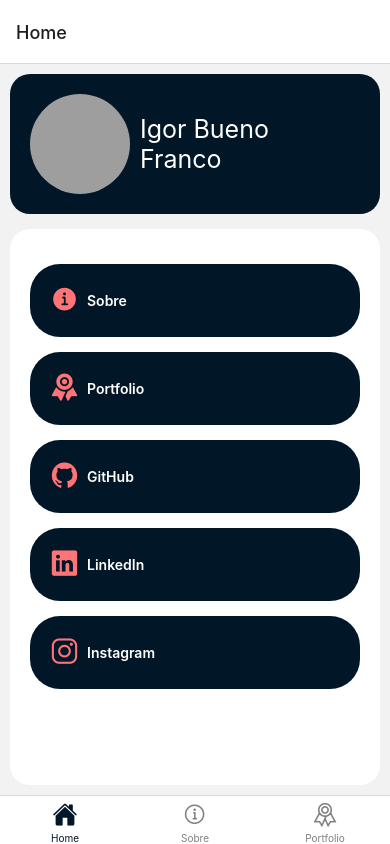
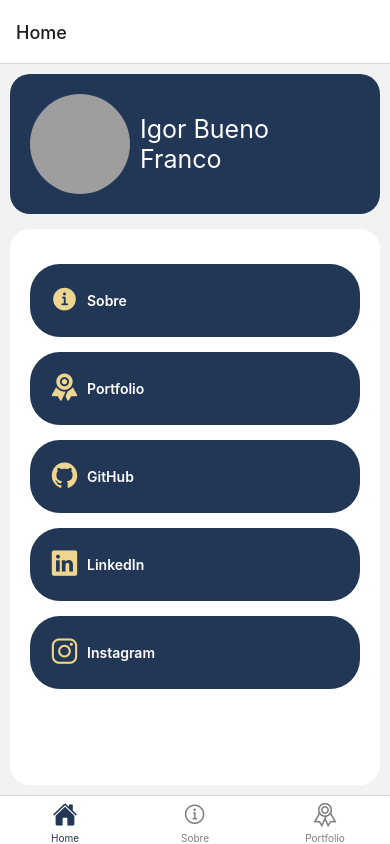
Before and after one commit to igBFranco/app_portfolio, a React Native app: screen /Home in a window 390 px wide. Built offline with nearby package versions, Linux system fonts and the light colour scheme; grey boxes are pictures that could not be loaded.

Commit message:
Arrumando Layout

```diff
--- a/App.js
+++ b/App.js
@@ -39,7 +39,7 @@ function App() {
             // You can return any component that you like here!
             return <Ionicons name={iconName} size={size} color={color} />;
           },
-          tabBarActiveTintColor: '#011627',
+          tabBarActiveTintColor: '#223656',
           tabBarInactiveTintColor: 'gray',
         })}
       >
--- a/HomeScreen.js
+++ b/HomeScreen.js
@@ -13,23 +13,23 @@ export default function HomeScreen({ navigation }) {
         <ScrollView bounces='false' contentContainerStyle={{padding:20}} style={styles.container}>
             <View>
               <TouchableOpacity onPress={()=>navigation.navigate('Sobre')} style={styles.btnNavigation}>
-                <Ionicons name="ios-information-circle" size={29} color='#ff7477'></Ionicons>
+                <Ionicons name="ios-information-circle" size={29} color='#EED590'></Ionicons>
                 <Text style={{color:'white', margin:8, fontWeight:'600'}}>Sobre</Text>
               </TouchableOpacity>
               <TouchableOpacity onPress={ ()=>navigation.navigate('Portfolio')} style={styles.btnNavigation}>
-                <Ionicons name="ios-ribbon" size={29} color='#ff7477'></Ionicons>
+                <Ionicons name="ios-ribbon" size={29} color='#EED590'></Ionicons>
                 <Text style={{color:'white', margin:8, fontWeight:'600'}}>Portfolio</Text>
               </TouchableOpacity>
               <TouchableOpacity onPress={ ()=>{ Linking.openURL('https://github.com/igBFranco')}} style={styles.btnNavigation}>
-                <Ionicons name="logo-github" size={29} color='#ff7477'></Ionicons>
+                <Ionicons name="logo-github" size={29} color='#EED590'></Ionicons>
                 <Text style={{color:'white', margin:8, fontWeight:'600'}}>GitHub</Text>
               </TouchableOpacity>
               <TouchableOpacity onPress={ ()=>{ Linking.openURL('https://www.linkedin.com/in/igorbuenofranco/')}} style={styles.btnNavigation}>
-                <Ionicons name="logo-linkedin" size={29} color='#ff7477'></Ionicons>
+                <Ionicons name="logo-linkedin" size={29} color='#EED590'></Ionicons>
                 <Text style={{color:'white', margin:8, fontWeight:'600'}}>LinkedIn</Text>
               </TouchableOpacity>
               <TouchableOpacity onPress={ ()=>{ Linking.openURL('https://www.instagram.com/igorbfranco/')}} style={styles.btnNavigation}>
-                <Ionicons name="logo-instagram" size={29} color='#ff7477'></Ionicons>
+                <Ionicons name="logo-instagram" size={29} color='#EED590'></Ionicons>
                 <Text style={{color:'white', margin:8, fontWeight:'600'}}>Instagram</Text>
               </TouchableOpacity>
             </View>
@@ -45,7 +45,7 @@ export default function HomeScreen({ navigation }) {
       borderRadius:20
     },
     containerHome:{
-      backgroundColor:'#011627',
+      backgroundColor:'#223656',
       borderRadius:20,
       flexDirection:'row',
       alignItems:'center',
@@ -67,14 +67,14 @@ export default function HomeScreen({ navigation }) {
       fontWeight:'400',
     },
     btnNavigation:{
-      backgroundColor:'#011627',
+      backgroundColor:'#223656',
       padding:20,
       marginTop:15,
       flexDirection:'row',
       borderRadius:30,
     },
     btnSite:{
-      backgroundColor:'#011627',
+      backgroundColor:'#223656',
       padding:15,
       margin:15,
       flexDirection:'row',
@@ -88,7 +88,7 @@ export default function HomeScreen({ navigation }) {
       borderRadius:20,
     },
     cardHeader:{
-      backgroundColor:'#011627',
+      backgroundColor:'#223656',
       padding:15,
       borderRadius:20,
       //shadowColor:'black',
--- a/PortfolioScreen.js
+++ b/PortfolioScreen.js
@@ -95,14 +95,14 @@ const styles = StyleSheet.create({
       fontWeight:'400',
     },
     btnNavigation:{
-      backgroundColor:'#011627',
+      backgroundColor:'#223656',
       padding:20,
       marginTop:15,
       flexDirection:'row',
       borderRadius:30,
     },
     btnSite:{
-      backgroundColor:'#011627',
+      backgroundColor:'#223656',
       padding:15,
       margin:15,
       flexDirection:'row',
--- a/SobreScreen.js
+++ b/SobreScreen.js
@@ -85,7 +85,7 @@ const styles = StyleSheet.create({
       borderRadius:20
     },
     containerSobre:{
-      backgroundColor:'#011627',
+      backgroundColor:'#223656',
       borderRadius:20,
       flexDirection:'column',
       alignItems:'center',
@@ -99,14 +99,14 @@ const styles = StyleSheet.create({
       fontWeight:'400',
     },
     btnNavigation:{
-      backgroundColor:'#011627',
+      backgroundColor:'#223656',
       padding:20,
       marginTop:15,
       flexDirection:'row',
       borderRadius:30,
     },
     btnSite:{
-      backgroundColor:'#011627',
+      backgroundColor:'#223656',
       padding:15,
       margin:15,
       flexDirection:'row',
@@ -120,7 +120,7 @@ const styles = StyleSheet.create({
       borderRadius:20,
     },
     cardHeader:{
-      backgroundColor:'#011627',
+      backgroundColor:'#223656',
       padding:15,
       borderRadius:20,
       //shadowColor:'black',
@@ -142,7 +142,7 @@ const styles = StyleSheet.create({
       alignItems:'center'
     },
     btnContact:{
-      backgroundColor:'#FF9F1C',
+      backgroundColor:'#F08C4A',
       padding:15,
       borderRadius:20,
       //shadowColor:'black',
```
